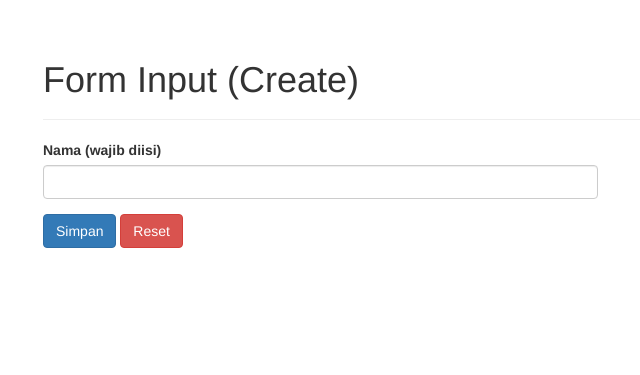
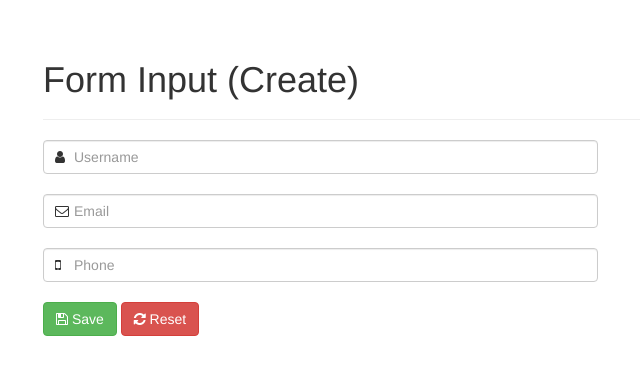
Before and after one commit to lexsofahmi/php-crud, a PHP site: page / in a window 1280 px wide. Shown: the part 72-447 px from the top of the page, without its empty margins (27-667 px from the left). Run offline with PHP 8.4, Linux system fonts and the light colour scheme; some libraries are stand-ins or nearby versions.

Commit message:
updated input.php

```diff
--- a/module/input.php
+++ b/module/input.php
@@ -1,14 +1,55 @@
+<?php
+if (isset($_POST['simpan'])) {
+    mysql_query("INSERT INTO member (nama, email, phone) VALUES ('".$_POST['nama']."', '".$_POST['email']."', '".$_POST['phone']."')");
+    writeMsg('save.sukses');
+}
+?>
+
 <div class="row">
     <div class="col-xs-6 col-sm-6 col-md-6 col-lg-6">
-        <form>
-            <div class="form-group">
-                <label class="control-label" for="nama">Nama (wajib diisi)</label>
-                <input type="text" class="form-control" name="nama" id="nama" required>
+        <form method="post" id="form_input">
+            <div class="left-inner-addon ">
+                <i class="fa fa-user"></i>
+                <input type="text" class="form-control" placeholder="Username" name="nama" id="nama" required/>
             </div>
-            <div class="form-group">
-                <input type="submit" value="Simpan" name="simpan" class="btn btn-primary">
-                <input type="reset" value="Reset" class="btn btn-danger">
+            <!--<div class="form-group">-->
+            <!--    <label class="control-label" for="nama">Nama (wajib diisi)</label>-->
+            <!--    <input type="text" class="form-control" name="nama" id="nama" required>-->
+            <!--</div>-->
+            <br>
+
+            <div class="left-inner-addon ">
+                <i class="fa fa-envelope-o"></i>
+                <input type="text" class="form-control" placeholder="Email" name="email" id="email" required/>
             </div>
+            <!--<div class="form-group">-->
+            <!--    <label class="control-label" for="email">Email (wajib diisi)</label>-->
+            <!--    <input type="email" class="form-control" name="email" id="email" required>-->
+            <!--</div>-->
+            <br>
+
+            <div class="left-inner-addon ">
+                <i class="fa fa-mobile"></i>
+                <input type="text" class="form-control" placeholder="Phone" name="phone" id="phone" required/>
+            </div>
+            <!--<div class="form-group">-->
+            <!--    <label class="control-label" for="hp">No HP</label>-->
+            <!--    <input type="text" class="form-control" name="hp" id="hp">-->
+            <!--</div>-->
+
+            <!--<div class="form-group">-->
+            <!--    <input type="submit" value="Save" name="simpan" class="btn btn-primary">-->
+            <!--    <input type="reset" value="Reset" class="btn btn-danger">-->
+            <!--</div>-->
+            <br>
+            <button type="submit" class="btn btn-success" name="simpan">
+                <i class="fa fa-floppy-o"></i> Save
+            </button>
+
+            <button type="reset" class="btn btn-danger">
+                <i class="fa fa-refresh"></i> Reset
+            </button>
+
         </form>
     </div>
 </div>
```
